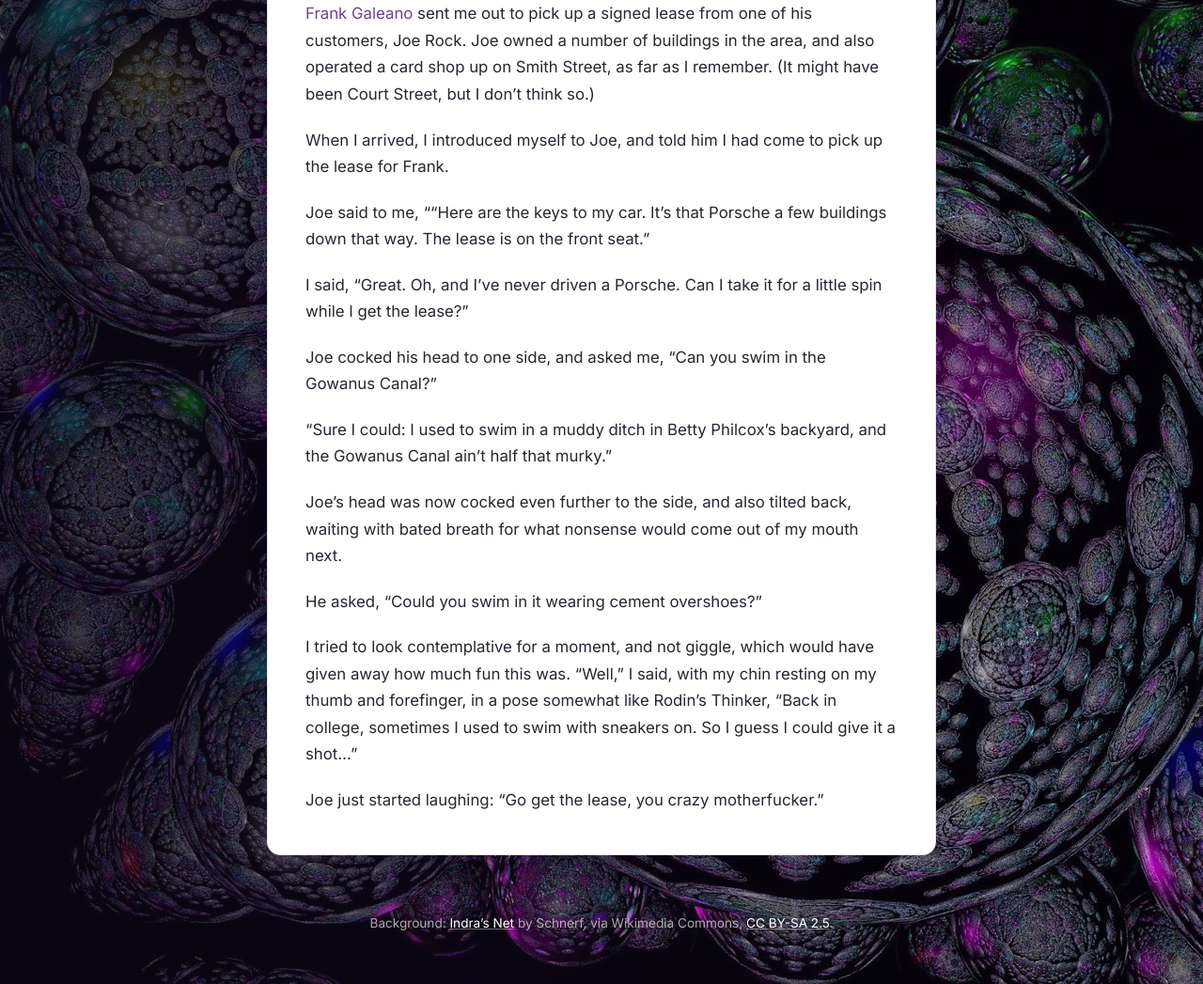
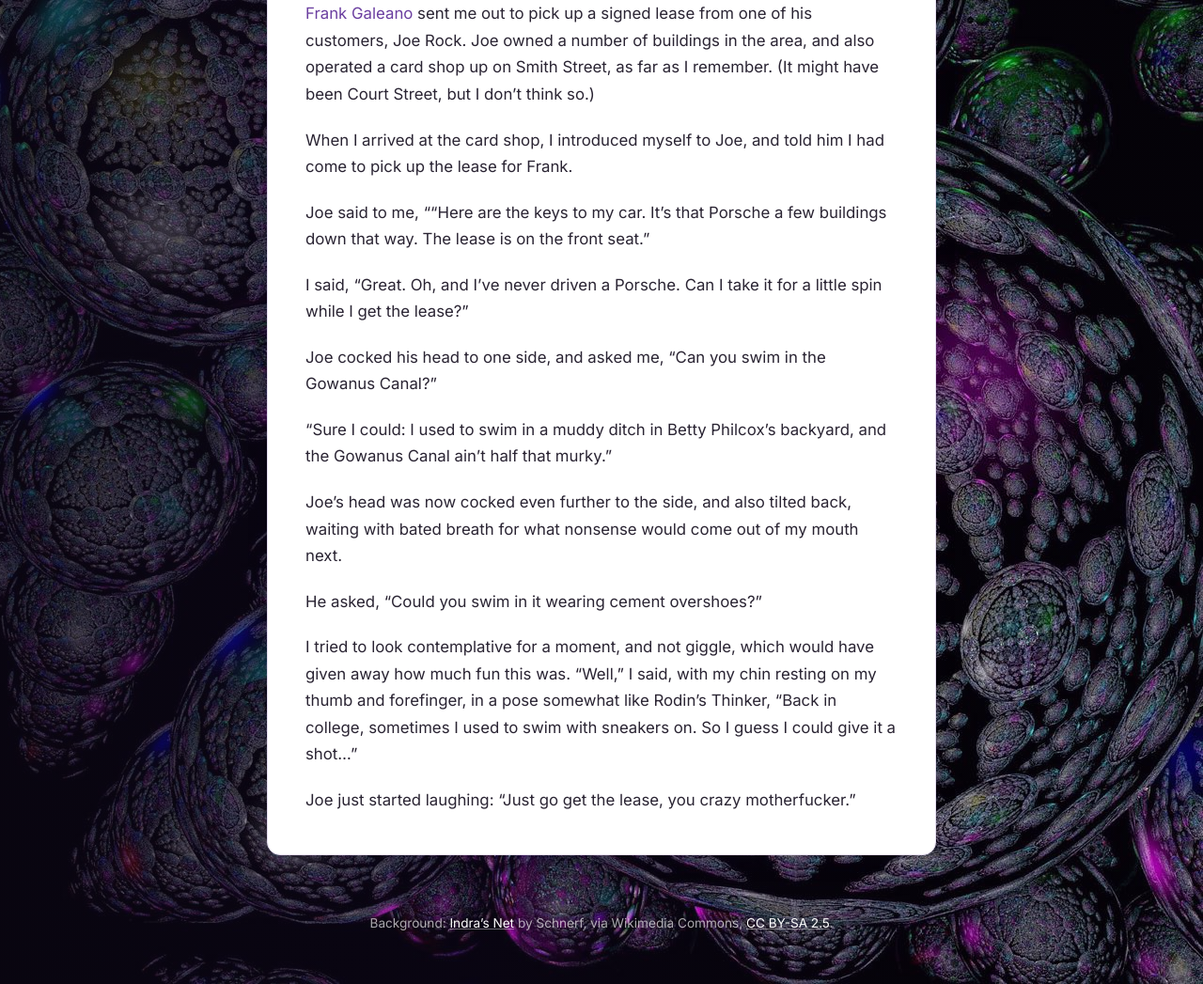
Before and after one commit to gcallah/gcallah.github.io, a Jekyll site: the page built from _posts/2026-11-01-Joe-Rock.md, in a window 1280 px wide and 1400 px high, scrolled down 389 px. Shown: the part 353-1400 px from the top of the window at 94% size. Built offline with Jekyll 4.4.1, drawn with Linux system fonts in a browser that asks for light colours; our own code applies the rules of GitHub Pages for plain Markdown files.

Commit message:
Fixed joe rock.

```diff
--- a/_posts/2026-11-01-Joe-Rock.md
+++ b/_posts/2026-11-01-Joe-Rock.md
@@ -9,8 +9,8 @@ Joe Rock. Joe owned a number of buildings in the area, and also operated a card
 shop up on Smith Street, as far as I remember. (It might have been Court Street,
 but I don't think so.)
 
-When I arrived, I introduced myself to Joe, and told him I had come to pick up
-the lease for Frank.
+When I arrived at the card shop, I introduced myself to Joe, and told him I had
+come to pick up the lease for Frank.
 
 Joe said to me, ""Here are the keys to my car. It's that Porsche a few buildings
 down that way. The lease is on the front seat."
@@ -34,4 +34,4 @@ given away how much fun this was. "Well," I said, with my chin resting on my
 thumb and forefinger, in a pose somewhat like Rodin's Thinker, "Back in college,
 sometimes I used to swim with sneakers on. So I guess I could give it a shot..."
 
-Joe just started laughing: "Go get the lease, you crazy motherfucker."
+Joe just started laughing: "Just go get the lease, you crazy motherfucker."
```
